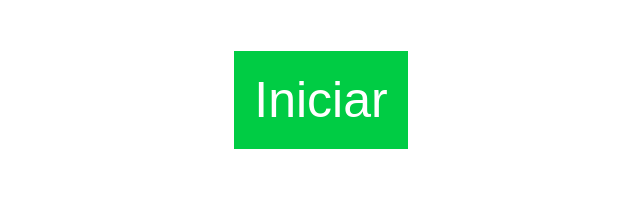
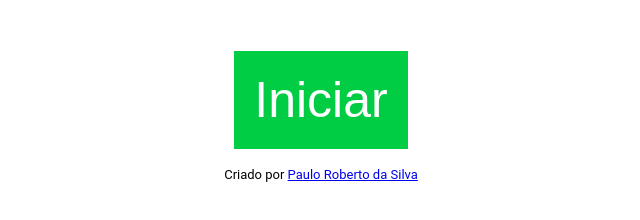
Before and after one commit to PauloSilva92/web-pomodoro, a website: page public/index.html in a window 1280 px wide. Shown: the part 334-554 px from the top of the page, without its empty margins (319-959 px from the left). Drawn offline with Linux system fonts and the light colour scheme.

Commit message:
Créditos Inseridos

```diff
--- a/public/index.html
+++ b/public/index.html
@@ -25,13 +25,17 @@
             border: none;
             background-color: #ff6666;
         }
+        .footer{
+            font-size:13px;
+        }
     </style>
 </head>
 <body>
 
     <div id="cronometro"></div>
     <button id="startButton" onclick="start()">Iniciar</button>
-    <button id="stopButton" onclick="stop()">Parar</button>
+    <button id="stopButton" onclick="stop()">Parar</button> <br>
+    <p class="footer">Criado por <a href="https://github.com/PauloSilva92" target="_blank">Paulo Roberto da Silva</a></p>
 
     <script>
         var cronometro = document.getElementById('cronometro');
```
